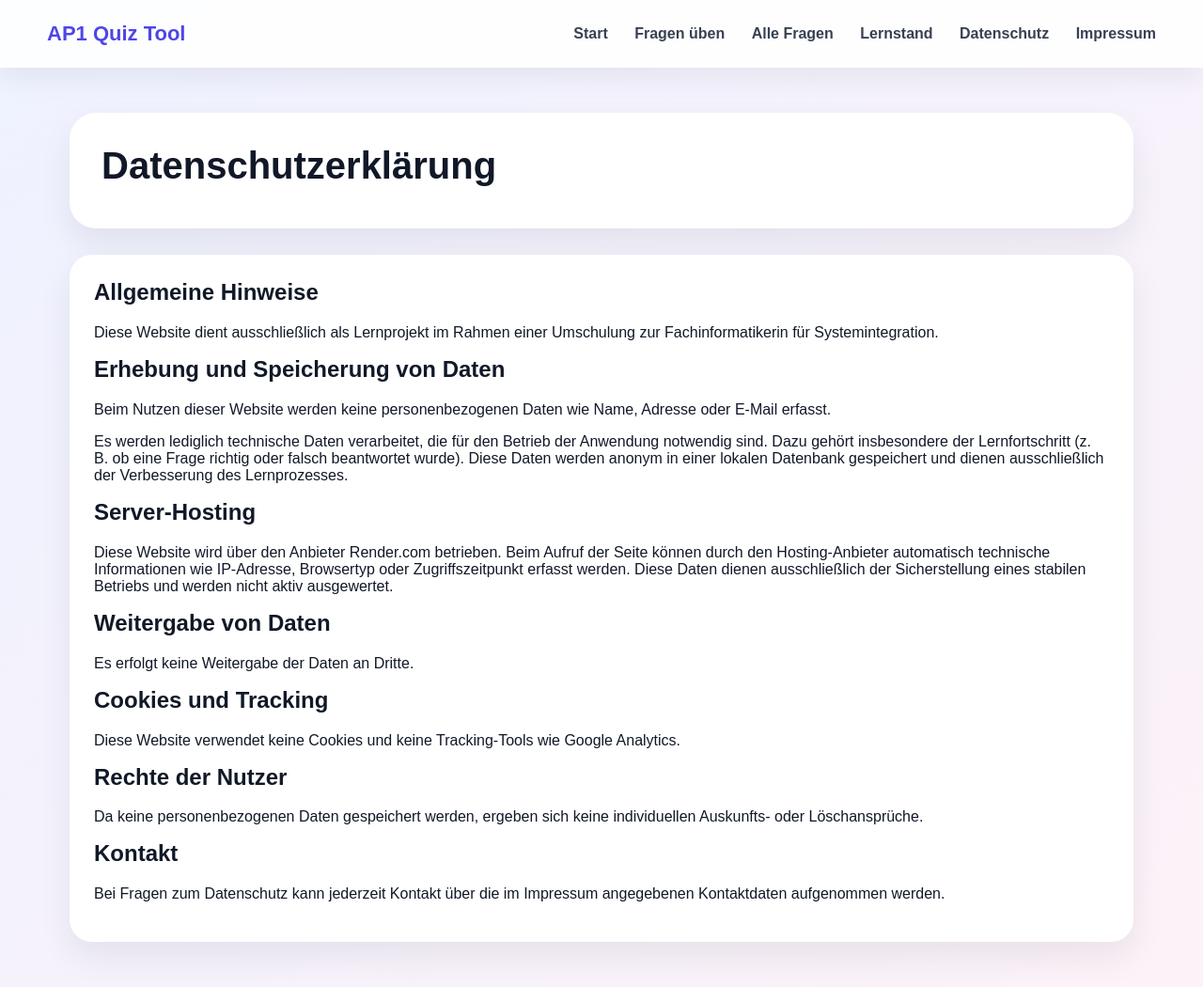
After one commit to JenniferRoe/ap1-quiz-tool, a Python web app: template templates/privacy.html in a window 1280 px wide. The commit adds this page. Shown: the whole page at 94% size. Run offline with Jinja, Linux system fonts and the light colour scheme; the template is opened without the code that fills it, so the values that code supplies are empty.

Commit message:
Datenschutz und Impressum hinzugefügt

```diff
--- a/templates/base.html
+++ b/templates/base.html
@@ -16,6 +16,8 @@
         <a href="/categories">Fragen üben</a>
         <a href="/all-questions">Alle Fragen</a>
         <a href="/progress">Lernstand</a>
+        <a href="/privacy">Datenschutz</a>
+        <a href="/imprint">Impressum</a>
       </nav>
     </header>
 
--- /dev/null
+++ b/templates/privacy.html
@@ -0,0 +1,59 @@
+{% extends "base.html" %} {% block content %}
+
+<section class="page-header">
+  <h1>Datenschutzerklärung</h1>
+</section>
+
+<section class="question-card">
+  <h2>Allgemeine Hinweise</h2>
+  <p>
+    Diese Website dient ausschließlich als Lernprojekt im Rahmen einer
+    Umschulung zur Fachinformatikerin für Systemintegration.
+  </p>
+
+  <h2>Erhebung und Speicherung von Daten</h2>
+  <p>
+    Beim Nutzen dieser Website werden keine personenbezogenen Daten wie Name,
+    Adresse oder E-Mail erfasst.
+  </p>
+
+  <p>
+    Es werden lediglich technische Daten verarbeitet, die für den Betrieb der
+    Anwendung notwendig sind. Dazu gehört insbesondere der Lernfortschritt (z.
+    B. ob eine Frage richtig oder falsch beantwortet wurde). Diese Daten werden
+    anonym in einer lokalen Datenbank gespeichert und dienen ausschließlich der
+    Verbesserung des Lernprozesses.
+  </p>
+
+  <h2>Server-Hosting</h2>
+  <p>
+    Diese Website wird über den Anbieter Render.com betrieben. Beim Aufruf der
+    Seite können durch den Hosting-Anbieter automatisch technische Informationen
+    wie IP-Adresse, Browsertyp oder Zugriffszeitpunkt erfasst werden. Diese
+    Daten dienen ausschließlich der Sicherstellung eines stabilen Betriebs und
+    werden nicht aktiv ausgewertet.
+  </p>
+
+  <h2>Weitergabe von Daten</h2>
+  <p>Es erfolgt keine Weitergabe der Daten an Dritte.</p>
+
+  <h2>Cookies und Tracking</h2>
+  <p>
+    Diese Website verwendet keine Cookies und keine Tracking-Tools wie Google
+    Analytics.
+  </p>
+
+  <h2>Rechte der Nutzer</h2>
+  <p>
+    Da keine personenbezogenen Daten gespeichert werden, ergeben sich keine
+    individuellen Auskunfts- oder Löschansprüche.
+  </p>
+
+  <h2>Kontakt</h2>
+  <p>
+    Bei Fragen zum Datenschutz kann jederzeit Kontakt über die im Impressum
+    angegebenen Kontaktdaten aufgenommen werden.
+  </p>
+</section>
+
+{% endblock %}
```
Also changed, not shown: app.py (+9 -0 lines), templates/imprint.html (added, +39 -0 lines).
